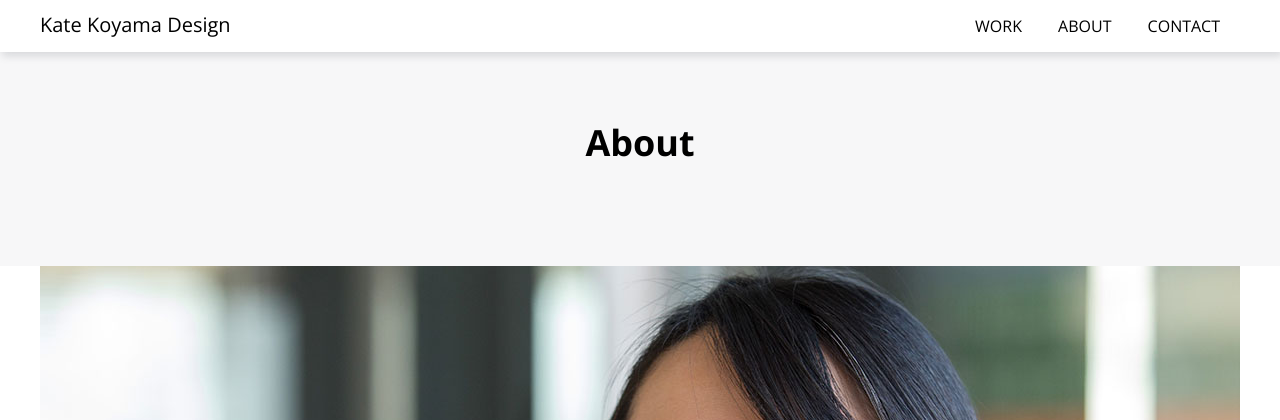
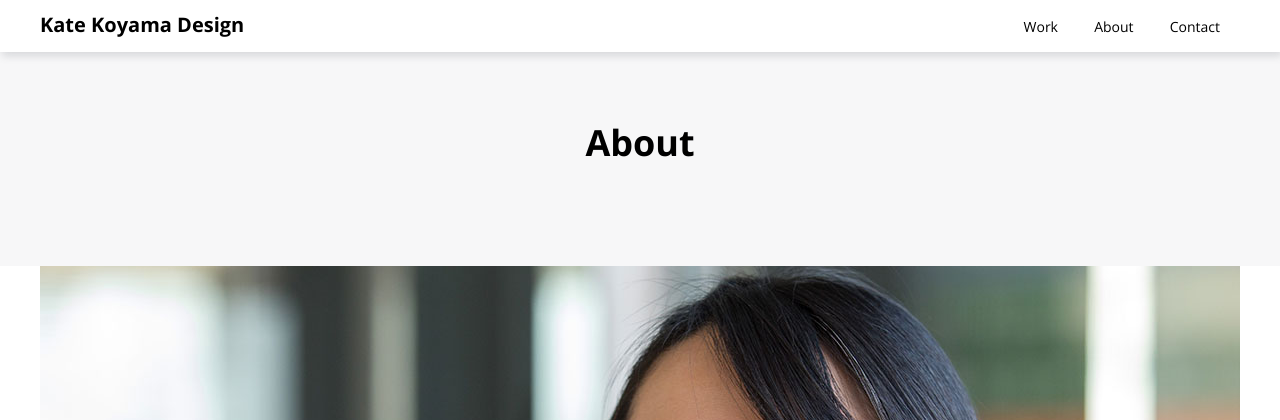
Before and after one commit to katekoyama/portfolio-website, a PHP site: page /about.html in a window 1280 px wide. Shown: the top 420 px of the page. Run offline with PHP 8.4, Linux system fonts and the light colour scheme; some libraries are stand-ins or nearby versions.

Commit message:
Changed styles for navigation

```diff
--- a/css/style.css
+++ b/css/style.css
@@ -130,6 +130,7 @@ header{
 }
 .logo{
   font-size: 1.25em;
+  font-weight: 700;
   text-decoration: none;
 }
 nav > ul{
@@ -143,8 +144,8 @@ nav > ul > li{
 
 /* selects links that are list elements within an unordered list within the nav element */
 nav > ul > li > a{
+  font-size: 0.875em;
   text-decoration: none;
-  text-transform: uppercase;
   padding: 0 16px;
 }
 nav > ul > li > a:visited{
@@ -152,11 +153,9 @@ nav > ul > li > a:visited{
 }
 nav > ul > li > a:hover,
 nav >ul >li > a:active{
-  color: #000000;
+  color: #5c5f6a;
   background-color: #ffffff;
   text-decoration: none;
-  border-bottom: 2px solid #000000;
-  padding-bottom: 8px;
 }
 .conclusion{
   text-align: center;
```
